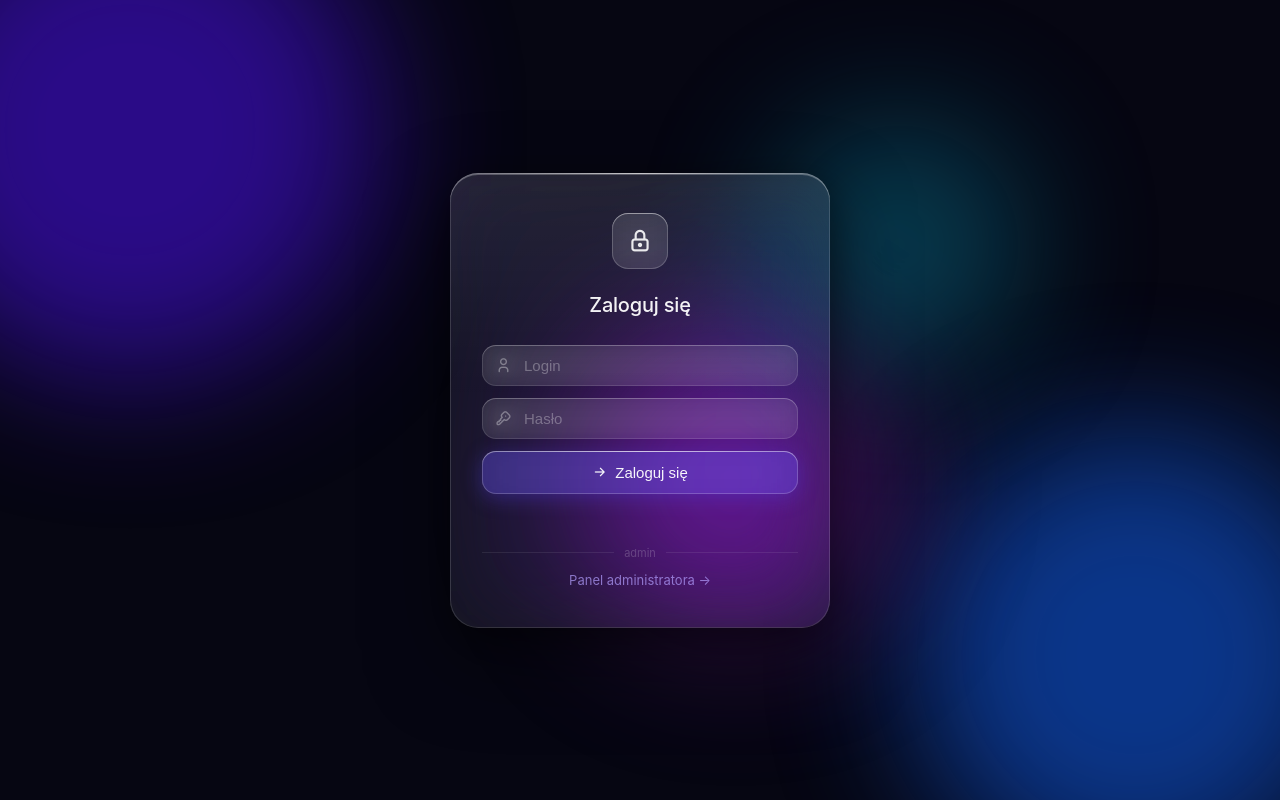
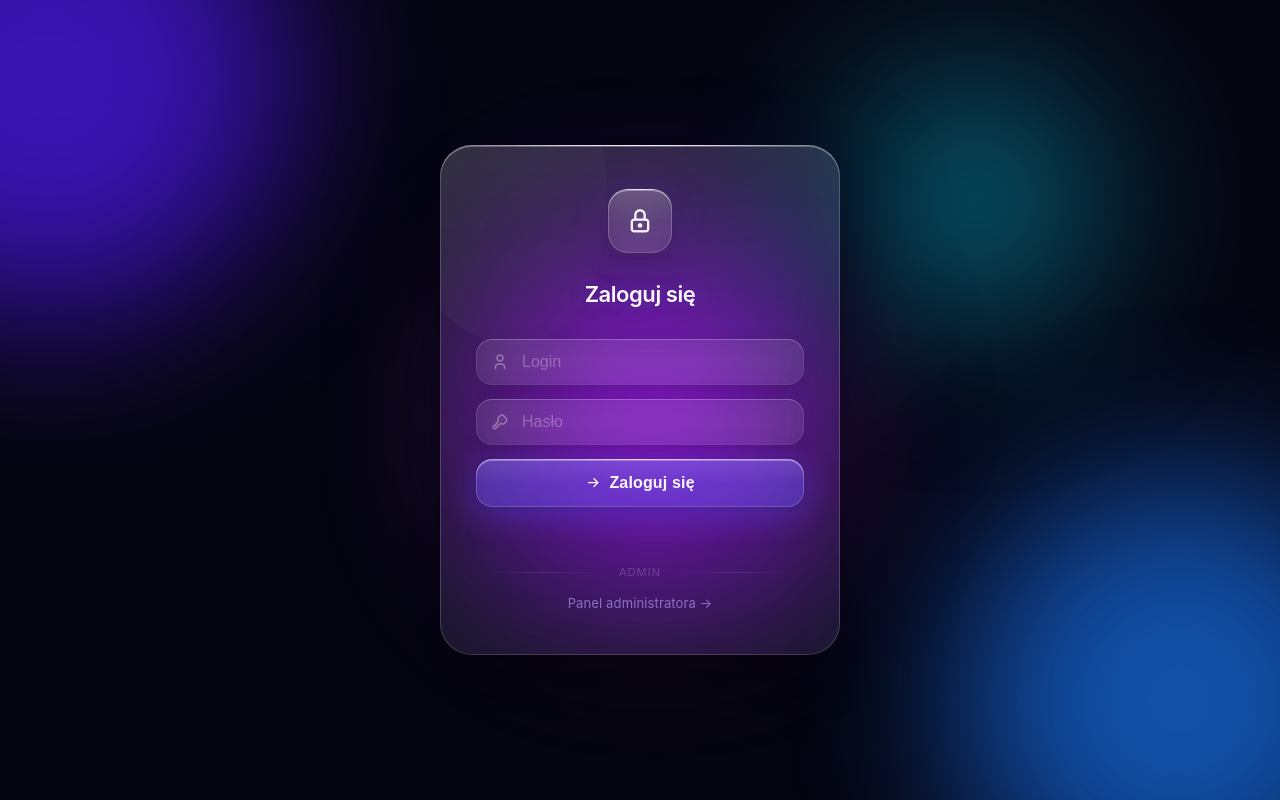
Before and after one commit to tuptus922-tech/secure-site, a website: page public/login.html in a window 1280 px wide. Drawn offline with Linux system fonts and the light colour scheme.

Commit message:
add login.css

```diff
--- /dev/null
+++ b/public/login.css
@@ -0,0 +1,373 @@
+*, *::before, *::after { box-sizing: border-box; margin: 0; padding: 0; }
+
+body {
+  min-height: 100vh;
+  min-height: 100dvh;
+  background: #060612;
+  display: flex;
+  align-items: center;
+  justify-content: center;
+  font-family: -apple-system, BlinkMacSystemFont, 'Segoe UI', sans-serif;
+  overflow: hidden;
+  position: relative;
+}
+
+.blob {
+  position: fixed;
+  border-radius: 50%;
+  filter: blur(80px);
+  pointer-events: none;
+  z-index: 0;
+  will-change: transform;
+}
+
+.b1 {
+  width: 60vw; height: 60vw;
+  max-width: 500px; max-height: 500px;
+  background: radial-gradient(circle, #4c1de8, #3b0fba);
+  top: -15vw; left: -15vw;
+  opacity: 0.8;
+  animation: float1 8s ease-in-out infinite;
+}
+
+.b2 {
+  width: 55vw; height: 55vw;
+  max-width: 450px; max-height: 450px;
+  background: radial-gradient(circle, #1a6fd4, #0e4bbd);
+  bottom: -10vw; right: -10vw;
+  opacity: 0.8;
+  animation: float2 10s ease-in-out infinite;
+}
+
+.b3 {
+  width: 40vw; height: 40vw;
+  max-width: 320px; max-height: 320px;
+  background: radial-gradient(circle, #9c2fd4, #7c1fa8);
+  top: 35%; left: 40%;
+  opacity: 0.6;
+  animation: float3 12s ease-in-out infinite;
+}
+
+.b4 {
+  width: 30vw; height: 30vw;
+  max-width: 250px; max-height: 250px;
+  background: radial-gradient(circle, #06b6d4, #0891b2);
+  top: 10%; right: 15%;
+  opacity: 0.5;
+  animation: float1 9s ease-in-out infinite reverse;
+}
+
+@keyframes float1 {
+  0%, 100% { transform: translate(0, 0) scale(1); }
+  33% { transform: translate(20px, -15px) scale(1.05); }
+  66% { transform: translate(-10px, 20px) scale(0.97); }
+}
+
+@keyframes float2 {
+  0%, 100% { transform: translate(0, 0) scale(1); }
+  33% { transform: translate(-25px, 15px) scale(1.04); }
+  66% { transform: translate(15px, -20px) scale(0.98); }
+}
+
+@keyframes float3 {
+  0%, 100% { transform: translate(0, 0) scale(1); }
+  50% { transform: translate(-20px, -25px) scale(1.06); }
+}
+
+.card {
+  position: relative;
+  z-index: 2;
+  width: 100%;
+  max-width: 400px;
+  margin: 1rem;
+  border-radius: 32px;
+  padding: 2.75rem 2.25rem;
+  background: rgba(255,255,255,0.07);
+  backdrop-filter: blur(60px) saturate(200%) brightness(110%);
+  -webkit-backdrop-filter: blur(60px) saturate(200%) brightness(110%);
+  box-shadow:
+    0 0 0 1px rgba(255,255,255,0.18) inset,
+    0 2px 0 rgba(255,255,255,0.28) inset,
+    0 -1px 0 rgba(0,0,0,0.25) inset,
+    0 40px 100px rgba(0,0,0,0.55),
+    0 8px 40px rgba(0,0,0,0.35),
+    0 0 80px rgba(100,80,255,0.08);
+  overflow: hidden;
+  transform: translateZ(0);
+}
+
+.card::before {
+  content: '';
+  position: absolute;
+  top: 0; left: 8%; right: 8%;
+  height: 1px;
+  background: linear-gradient(90deg,
+    transparent,
+    rgba(255,255,255,0.7) 30%,
+    rgba(255,255,255,0.9) 50%,
+    rgba(255,255,255,0.7) 70%,
+    transparent
+  );
+}
+
+.card::after {
+  content: '';
+  position: absolute;
+  top: 0; left: 0; right: 0;
+  height: 55%;
+  background: linear-gradient(180deg,
+    rgba(255,255,255,0.08) 0%,
+    rgba(255,255,255,0.02) 60%,
+    transparent 100%
+  );
+  border-radius: 32px 32px 0 0;
+  pointer-events: none;
+}
+
+.glass-shine {
+  position: absolute;
+  top: -40%;
+  left: -20%;
+  width: 60%;
+  height: 80%;
+  background: linear-gradient(
+    135deg,
+    rgba(255,255,255,0.12) 0%,
+    rgba(255,255,255,0.04) 50%,
+    transparent 100%
+  );
+  border-radius: 50%;
+  pointer-events: none;
+  transform: rotate(-15deg);
+}
+
+.lock-wrap {
+  width: 64px; height: 64px;
+  margin: 0 auto 1.75rem;
+  border-radius: 20px;
+  background: rgba(255,255,255,0.1);
+  backdrop-filter: blur(20px);
+  -webkit-backdrop-filter: blur(20px);
+  box-shadow:
+    0 0 0 1px rgba(255,255,255,0.22) inset,
+    0 2px 0 rgba(255,255,255,0.35) inset,
+    0 -1px 0 rgba(0,0,0,0.2) inset,
+    0 8px 24px rgba(0,0,0,0.25),
+    0 0 40px rgba(120,100,255,0.15);
+  display: flex;
+  align-items: center;
+  justify-content: center;
+  font-size: 28px;
+  color: rgba(255,255,255,0.95);
+  position: relative;
+  overflow: hidden;
+}
+
+.lock-wrap::before {
+  content: '';
+  position: absolute;
+  top: 0; left: 10%; right: 10%;
+  height: 1px;
+  background: linear-gradient(90deg, transparent, rgba(255,255,255,0.8), transparent);
+}
+
+.lock-wrap::after {
+  content: '';
+  position: absolute;
+  top: 0; left: 0; right: 0;
+  height: 50%;
+  background: linear-gradient(180deg, rgba(255,255,255,0.12) 0%, transparent 100%);
+  border-radius: 20px 20px 0 0;
+}
+
+h1 {
+  text-align: center;
+  font-size: 22px;
+  font-weight: 600;
+  color: rgba(255,255,255,0.97);
+  margin-bottom: 2rem;
+  letter-spacing: -0.02em;
+  text-shadow: 0 1px 20px rgba(120,100,255,0.3);
+}
+
+.field {
+  position: relative;
+  margin-bottom: 14px;
+}
+
+.field input {
+  width: 100%;
+  background: rgba(255,255,255,0.07);
+  border: none;
+  border-radius: 16px;
+  padding: 14px 16px 14px 46px;
+  color: rgba(255,255,255,0.97);
+  font-size: 16px;
+  outline: none;
+  box-shadow:
+    0 0 0 1px rgba(255,255,255,0.1) inset,
+    0 1px 0 rgba(255,255,255,0.16) inset,
+    0 -1px 0 rgba(0,0,0,0.15) inset,
+    0 4px 16px rgba(0,0,0,0.15);
+  transition: box-shadow 0.25s, background 0.25s;
+  backdrop-filter: blur(20px);
+  -webkit-backdrop-filter: blur(20px);
+  -webkit-appearance: none;
+}
+
+.field input::placeholder { color: rgba(255,255,255,0.28); }
+
+.field input:focus {
+  background: rgba(255,255,255,0.11);
+  box-shadow:
+    0 0 0 1px rgba(255,255,255,0.2) inset,
+    0 1px 0 rgba(255,255,255,0.28) inset,
+    0 -1px 0 rgba(0,0,0,0.15) inset,
+    0 0 0 3px rgba(120,100,255,0.3),
+    0 4px 20px rgba(0,0,0,0.2);
+}
+
+.field i {
+  position: absolute;
+  left: 15px; top: 50%;
+  transform: translateY(-50%);
+  color: rgba(255,255,255,0.35);
+  font-size: 18px;
+  pointer-events: none;
+  z-index: 1;
+}
+
+.btn {
+  width: 100%;
+  margin-top: 10px;
+  padding: 15px;
+  border: none;
+  border-radius: 16px;
+  font-size: 16px;
+  font-weight: 600;
+  color: rgba(255,255,255,0.97);
+  cursor: pointer;
+  position: relative;
+  overflow: hidden;
+  background: rgba(100,80,255,0.4);
+  backdrop-filter: blur(20px);
+  -webkit-backdrop-filter: blur(20px);
+  box-shadow:
+    0 0 0 1px rgba(255,255,255,0.22) inset,
+    0 2px 0 rgba(255,255,255,0.3) inset,
+    0 -1px 0 rgba(0,0,0,0.2) inset,
+    0 8px 30px rgba(80,60,220,0.5),
+    0 2px 8px rgba(0,0,0,0.2);
+  transition: box-shadow 0.2s, background 0.2s, transform 0.1s;
+  display: flex;
+  align-items: center;
+  justify-content: center;
+  gap: 8px;
+  letter-spacing: 0.01em;
+  -webkit-tap-highlight-color: transparent;
+}
+
+.btn::before {
+  content: '';
+  position: absolute;
+  top: 0; left: 8%; right: 8%;
+  height: 1px;
+  background: linear-gradient(90deg, transparent, rgba(255,255,255,0.6), transparent);
+}
+
+.btn::after {
+  content: '';
+  position: absolute;
+  top: 0; left: 0; right: 0;
+  height: 50%;
+  background: linear-gradient(180deg, rgba(255,255,255,0.1) 0%, transparent 100%);
+  border-radius: 16px 16px 0 0;
+}
+
+.btn:hover {
+  background: rgba(100,80,255,0.55);
+  box-shadow:
+    0 0 0 1px rgba(255,255,255,0.28) inset,
+    0 2px 0 rgba(255,255,255,0.35) inset,
+    0 -1px 0 rgba(0,0,0,0.2) inset,
+    0 12px 40px rgba(80,60,220,0.6),
+    0 2px 8px rgba(0,0,0,0.25);
+}
+
+.btn:active { transform: scale(0.98); }
+
+.msg {
+  text-align: center;
+  font-size: 13px;
+  margin-top: 14px;
+  min-height: 20px;
+  color: rgba(255,100,100,0.9);
+  letter-spacing: 0.01em;
+}
+
+.sep {
+  display: flex;
+  align-items: center;
+  gap: 12px;
+  margin: 1.5rem 0 1rem;
+}
+
+.sep-line {
+  flex: 1;
+  height: 1px;
+  background: linear-gradient(90deg, transparent, rgba(255,255,255,0.1), transparent);
+}
+
+.sep-text {
+  font-size: 11px;
+  letter-spacing: 0.1em;
+  text-transform: uppercase;
+  color: rgba(255,255,255,0.18);
+}
+
+.admin-link {
+  text-align: center;
+  font-size: 13px;
+  color: rgba(255,255,255,0.25);
+}
+
+.admin-link a {
+  color: rgba(180,160,255,0.65);
+  text-decoration: none;
+  transition: color 0.2s;
+  letter-spacing: 0.01em;
+}
+
+.admin-link a:hover { color: rgba(210,195,255,0.95); }
+
+@keyframes spin {
+  from { transform: rotate(0deg); }
+  to { transform: rotate(360deg); }
+}
+
+@keyframes fadeIn {
+  from { opacity: 0; transform: translateY(12px) scale(0.98); }
+  to { opacity: 1; transform: translateY(0) scale(1); }
+}
+
+.card {
+  animation: fadeIn 0.5s cubic-bezier(0.34, 1.56, 0.64, 1) both;
+}
+
+@media (max-width: 390px) {
+  .card {
+    border-radius: 28px;
+    padding: 2.25rem 1.75rem;
+    margin: 0.75rem;
+  }
+  h1 { font-size: 20px; }
+  .field input { font-size: 16px; padding: 13px 14px 13px 44px; }
+  .btn { padding: 14px; font-size: 15px; }
+}
+
+@media (max-height: 700px) {
+  .lock-wrap { width: 52px; height: 52px; margin-bottom: 1.25rem; }
+  h1 { margin-bottom: 1.5rem; font-size: 19px; }
+  .field { margin-bottom: 10px; }
+  .sep { margin: 1rem 0 0.75rem; }
+}
--- a/public/login.html
+++ b/public/login.html
@@ -2,211 +2,13 @@
 <html lang="pl">
 <head>
   <meta charset="UTF-8">
-  <meta name="viewport" content="width=device-width, initial-scale=1.0">
+  <meta name="viewport" content="width=device-width, initial-scale=1.0, viewport-fit=cover">
+  <meta name="mobile-web-app-capable" content="yes">
+  <meta name="apple-mobile-web-app-capable" content="yes">
+  <meta name="apple-mobile-web-app-status-bar-style" content="black-translucent">
   <title>Logowanie</title>
   <link rel="stylesheet" href="https://cdn.jsdelivr.net/npm/@tabler/icons-webfont@latest/tabler-icons.min.css">
-  <style>
-    *, *::before, *::after { box-sizing: border-box; margin: 0; padding: 0; }
-
-    body {
-      min-height: 100vh;
-      background: #060612;
-      display: flex;
-      align-items: center;
-      justify-content: center;
-      font-family: -apple-system, BlinkMacSystemFont, 'Segoe UI', sans-serif;
-      overflow: hidden;
-    }
-
-    .blob {
-      position: fixed;
-      border-radius: 50%;
-      filter: blur(70px);
-      pointer-events: none;
-      z-index: 0;
-    }
-    .b1 { width: 500px; height: 500px; background: #3b0fba; top: -120px; left: -120px; opacity: 0.7; }
-    .b2 { width: 450px; height: 450px; background: #0e4bbd; bottom: -80px; right: -80px; opacity: 0.7; }
-    .b3 { width: 320px; height: 320px; background: #7c1fa8; top: 40%; left: 45%; opacity: 0.5; }
-    .b4 { width: 250px; height: 250px; background: #0891b2; top: 15%; right: 20%; opacity: 0.4; }
-
-    .card {
-      position: relative;
-      z-index: 2;
-      width: 100%;
-      max-width: 380px;
-      margin: 1rem;
-      border-radius: 28px;
-      padding: 2.5rem 2rem;
-      background: rgba(255,255,255,0.07);
-      backdrop-filter: blur(40px) saturate(180%);
-      -webkit-backdrop-filter: blur(40px) saturate(180%);
-      box-shadow:
-        0 0 0 1px rgba(255,255,255,0.15) inset,
-        0 2px 0 rgba(255,255,255,0.25) inset,
-        0 -1px 0 rgba(0,0,0,0.3) inset,
-        0 32px 80px rgba(0,0,0,0.5),
-        0 8px 32px rgba(0,0,0,0.3);
-      overflow: hidden;
-    }
-
-    .card::before {
-      content: '';
-      position: absolute;
-      top: 0; left: 5%; right: 5%;
-      height: 1px;
-      background: linear-gradient(90deg, transparent, rgba(255,255,255,0.6), transparent);
-    }
-
-    .card::after {
-      content: '';
-      position: absolute;
-      top: 0; left: 0; right: 0;
-      height: 50%;
-      background: linear-gradient(180deg, rgba(255,255,255,0.06) 0%, transparent 100%);
-      border-radius: 28px 28px 0 0;
-      pointer-events: none;
-    }
-
-    .lock-wrap {
-      width: 56px; height: 56px;
-      margin: 0 auto 1.5rem;
-      border-radius: 16px;
-      background: rgba(255,255,255,0.1);
-      backdrop-filter: blur(20px);
-      box-shadow:
-        0 0 0 1px rgba(255,255,255,0.2) inset,
-        0 1px 0 rgba(255,255,255,0.35) inset;
-      display: flex;
-      align-items: center;
-      justify-content: center;
-      font-size: 26px;
-      color: rgba(255,255,255,0.9);
-    }
-
-    h1 {
-      text-align: center;
-      font-size: 20px;
-      font-weight: 500;
-      color: rgba(255,255,255,0.95);
-      margin-bottom: 1.75rem;
-      letter-spacing: -0.01em;
-    }
-
-    .field {
-      position: relative;
-      margin-bottom: 12px;
-    }
-
-    .field input {
-      width: 100%;
-      background: rgba(255,255,255,0.08);
-      border: none;
-      border-radius: 14px;
-      padding: 12px 14px 12px 42px;
-      color: rgba(255,255,255,0.95);
-      font-size: 15px;
-      outline: none;
-      box-shadow:
-        0 0 0 1px rgba(255,255,255,0.12) inset,
-        0 1px 0 rgba(255,255,255,0.18) inset;
-      transition: box-shadow 0.2s, background 0.2s;
-      backdrop-filter: blur(10px);
-      -webkit-backdrop-filter: blur(10px);
-    }
-
-    .field input::placeholder { color: rgba(255,255,255,0.3); }
-
-    .field input:focus {
-      background: rgba(255,255,255,0.12);
-      box-shadow:
-        0 0 0 1px rgba(255,255,255,0.25) inset,
-        0 1px 0 rgba(255,255,255,0.3) inset,
-        0 0 0 3px rgba(120,100,255,0.25);
-    }
-
-    .field i {
-      position: absolute;
-      left: 13px; top: 50%;
-      transform: translateY(-50%);
-      color: rgba(255,255,255,0.35);
-      font-size: 17px;
-      pointer-events: none;
-    }
-
-    .btn {
-      width: 100%;
-      margin-top: 8px;
-      padding: 13px;
-      border: none;
-      border-radius: 14px;
-      font-size: 15px;
-      font-weight: 500;
-      color: rgba(255,255,255,0.95);
-      cursor: pointer;
-      position: relative;
-      overflow: hidden;
-      background: rgba(100,80,255,0.35);
-      backdrop-filter: blur(20px);
-      -webkit-backdrop-filter: blur(20px);
-      box-shadow:
-        0 0 0 1px rgba(255,255,255,0.2) inset,
-        0 1px 0 rgba(255,255,255,0.3) inset,
-        0 4px 20px rgba(80,60,220,0.4);
-      transition: box-shadow 0.2s, background 0.2s, transform 0.1s;
-      display: flex;
-      align-items: center;
-      justify-content: center;
-      gap: 8px;
-    }
-
-    .btn::before {
-      content: '';
-      position: absolute;
-      top: 0; left: 5%; right: 5%;
-      height: 1px;
-      background: linear-gradient(90deg, transparent, rgba(255,255,255,0.5), transparent);
-    }
-
-    .btn:hover {
-      background: rgba(100,80,255,0.48);
-      box-shadow:
-        0 0 0 1px rgba(255,255,255,0.25) inset,
-        0 1px 0 rgba(255,255,255,0.35) inset,
-        0 6px 28px rgba(80,60,220,0.55);
-    }
-
-    .btn:active { transform: scale(0.98); }
-
-    .msg {
-      text-align: center;
-      font-size: 13px;
-      margin-top: 12px;
-      min-height: 20px;
-      color: rgba(255,100,100,0.85);
-    }
-
-    .sep {
-      display: flex;
-      align-items: center;
-      gap: 10px;
-      margin: 1.25rem 0 0.75rem;
-    }
-    .sep-line { flex: 1; height: 1px; background: rgba(255,255,255,0.08); }
-    .sep-text { font-size: 11px; color: rgba(255,255,255,0.2); }
-
-    .admin-link {
-      text-align: center;
-      font-size: 13px;
-      color: rgba(255,255,255,0.25);
-    }
-    .admin-link a {
-      color: rgba(180,160,255,0.7);
-      text-decoration: none;
-      transition: color 0.2s;
-    }
-    .admin-link a:hover { color: rgba(200,185,255,0.95); }
-  </style>
+  <link rel="stylesheet" href="login.css">
 </head>
 <body>
   <div class="blob b1"></div>
@@ -215,6 +17,7 @@
   <div class="blob b4"></div>
 
   <div class="card">
+    <div class="glass-shine"></div>
     <div class="lock-wrap"><i class="ti ti-lock"></i></div>
     <h1>Zaloguj się</h1>
 
@@ -274,9 +77,9 @@
 
         if (res.ok) {
           btn.innerHTML = '<i class="ti ti-check"></i> Zalogowano!';
-          btn.style.background = 'rgba(20,180,100,0.35)';
-if (data.token) localStorage.setItem('auth_token', data.token);
-setTimeout(() => { window.location.href = '/site'; }, 600);
+          btn.style.background = 'rgba(20,180,100,0.4)';
+          if (data.token) localStorage.setItem('auth_token', data.token);
+          setTimeout(() => { window.location.href = '/site'; }, 600);
         } else {
           showMsg(data.error || 'Błąd logowania.', 'error');
           resetBtn();
@@ -289,7 +92,7 @@ setTimeout(() => { window.location.href = '/site'; }, 600);
 
     function showMsg(text, type) {
       msg.textContent = text;
-      msg.style.color = type === 'error' ? 'rgba(255,100,100,0.85)' : 'rgba(100,255,160,0.85)';
+      msg.style.color = type === 'error' ? 'rgba(255,100,100,0.9)' : 'rgba(100,255,160,0.9)';
     }
 
     function resetBtn() {
@@ -298,9 +101,5 @@ setTimeout(() => { window.location.href = '/site'; }, 600);
       btn.style.background = '';
     }
   </script>
-
-  <style>
-    @keyframes spin { from { transform: rotate(0deg); } to { transform: rotate(360deg); } }
-  </style>
 </body>
 </html>
```
